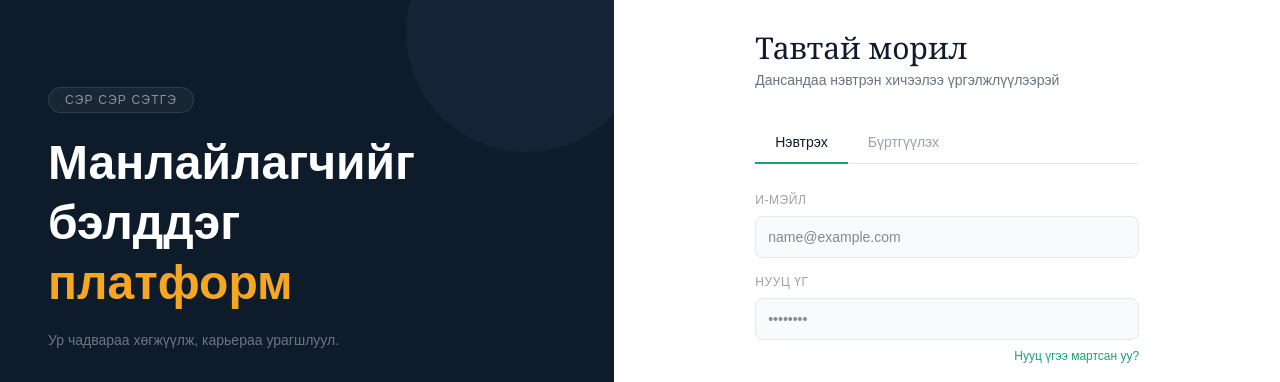
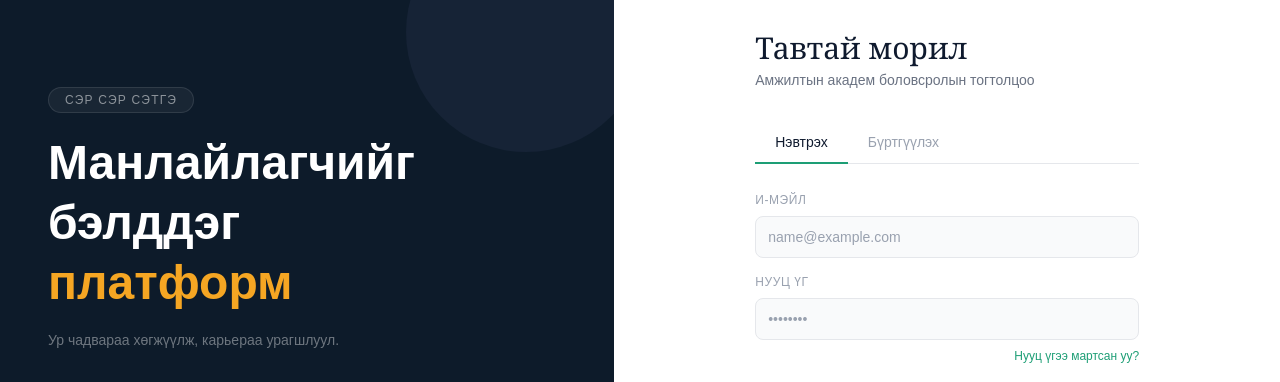
Before and after one commit to tugsuu2001-rgb/ilt-lms, a Next.js app: page /auth in a window 1280 px wide. Shown: the part 120-502 px from the top of the page. Built offline with nearby package versions, Linux system fonts and the light colour scheme; no server answers.

Commit message:
fix input text color

```diff
--- a/app/auth/page.tsx
+++ b/app/auth/page.tsx
@@ -88,7 +88,7 @@ export default function AuthPage() {
       <div className="flex-1 flex items-center justify-center p-12 bg-white overflow-y-auto">
         <div className="w-full max-w-sm">
           <h2 className="text-3xl font-serif text-[#0f1a2e] mb-1">Тавтай морил</h2>
-          <p className="text-sm text-gray-500 mb-8">Дансандаа нэвтрэн хичээлээ үргэлжлүүлээрэй</p>
+          <p className="text-sm text-gray-500 mb-8">Амжилтын академ боловсролын тогтолцоо</p>
 
           {/* Tabs */}
           <div className="flex border-b border-gray-200 mb-7">
@@ -119,7 +119,7 @@ export default function AuthPage() {
               <label className="block text-xs font-medium text-gray-400 uppercase tracking-wider mb-2">Нэр</label>
               <input
                 value={name} onChange={e => setName(e.target.value)}
-                className="w-full px-3 py-2.5 text-sm border border-gray-200 rounded-lg bg-gray-50 focus:outline-none focus:border-[#1d9e75]"
+                className="w-full px-3 py-2.5 text-sm text-gray-900 border border-gray-200 rounded-lg bg-gray-50 focus:outline-none focus:border-[#1d9e75] placeholder:text-gray-400"
                 placeholder="Таны нэр"/>
             </div>
           )}
@@ -128,7 +128,7 @@ export default function AuthPage() {
             <label className="block text-xs font-medium text-gray-400 uppercase tracking-wider mb-2">И-мэйл</label>
             <input
               type="email" value={email} onChange={e => setEmail(e.target.value)}
-              className="w-full px-3 py-2.5 text-sm border border-gray-200 rounded-lg bg-gray-50 focus:outline-none focus:border-[#1d9e75]"
+              className="w-full px-3 py-2.5 text-sm text-gray-900 border border-gray-200 rounded-lg bg-gray-50 focus:outline-none focus:border-[#1d9e75] placeholder:text-gray-400"
               placeholder="name@example.com"/>
           </div>
 
@@ -136,7 +136,7 @@ export default function AuthPage() {
             <label className="block text-xs font-medium text-gray-400 uppercase tracking-wider mb-2">Нууц үг</label>
             <input
               type="password" value={password} onChange={e => setPassword(e.target.value)}
-              className="w-full px-3 py-2.5 text-sm border border-gray-200 rounded-lg bg-gray-50 focus:outline-none focus:border-[#1d9e75]"
+              className="w-full px-3 py-2.5 text-sm text-gray-900 border border-gray-200 rounded-lg bg-gray-50 focus:outline-none focus:border-[#1d9e75] placeholder:text-gray-400"
               placeholder="••••••••"/>
           </div>
 
```
